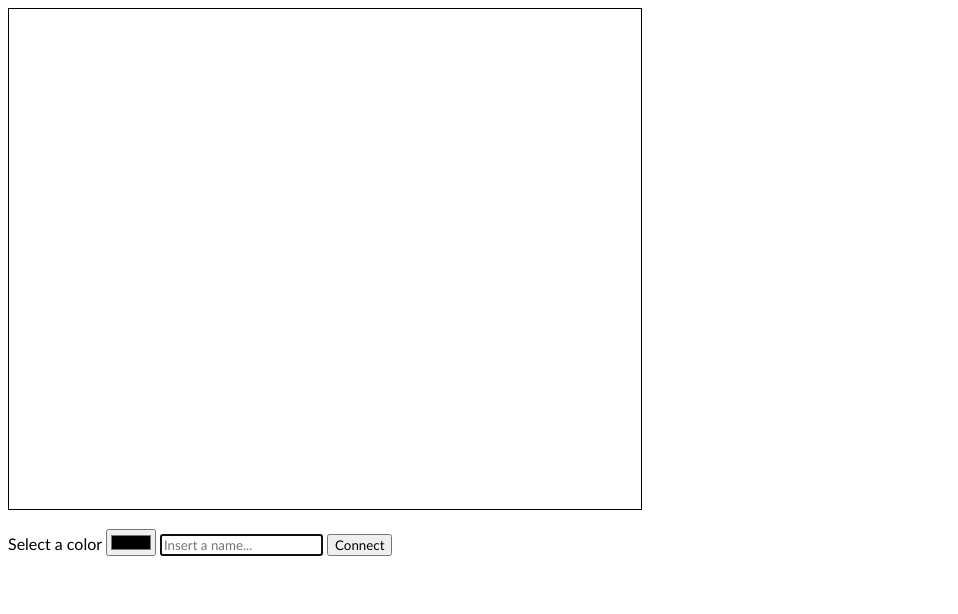
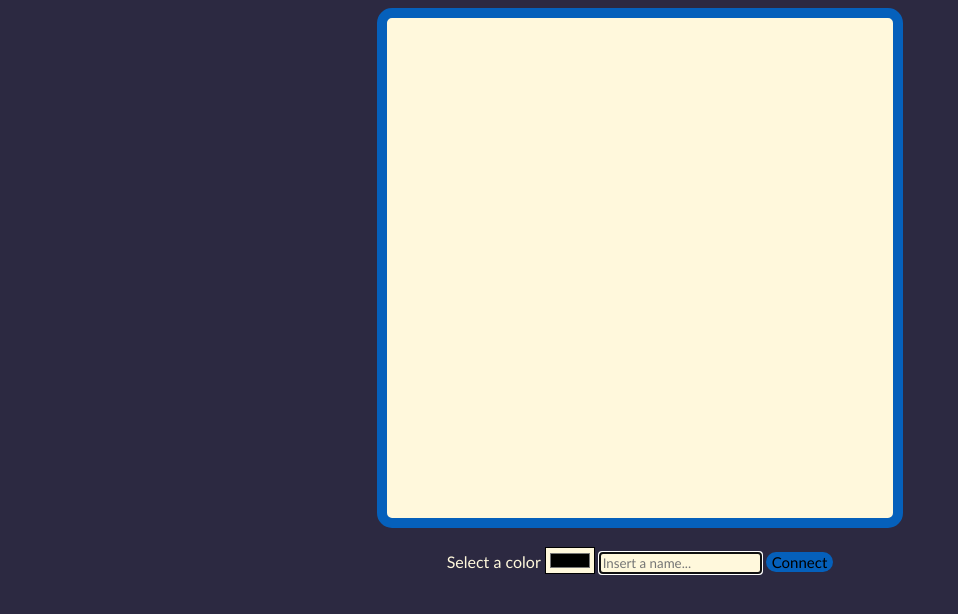
Before and after one commit to ShonoMurphy/nodemysql, a website: page chat.html in a window 1280 px wide. Shown: the whole page, without its empty margins (0-958 px from the left). Drawn offline with Linux system fonts and the light colour scheme.

Commit message:
css opmaak voor chat

```diff
--- a/chat.html
+++ b/chat.html
@@ -7,10 +7,18 @@
     <title>Document</title>
 
     <style>
+        #chatbox, #div1, #div2 {
+            margin: 0 auto 0 auto;
+            text-align: center;
+        }
+
         #chatbox {
-            width: 50%;
+            width: 40%;
             height: 500px;
-            border: black 1px solid;
+            border: #0560bb 10px solid;
+            border-radius: 15px;
+            overflow: auto;
+            background-color: cornsilk;
         }
 
         #chatbox p {
@@ -18,8 +26,24 @@
             word-wrap: break-word;
         }
 
+        input[type=button] {
+            background-color:  #0560bb;
+            border: none;
+            font-size: 15px;
+            border-radius: 10px;
+        }
+
+        input {
+            background-color: cornsilk;
+        }
+
+        label {
+            color: cornsilk;
+        }
+
         * {
             font-family:'Gill Sans', 'Gill Sans MT', Calibri, 'Trebuchet MS', sans-serif;
+            background-color: rgb(44, 41, 65);
         }
     </style>
 
```
